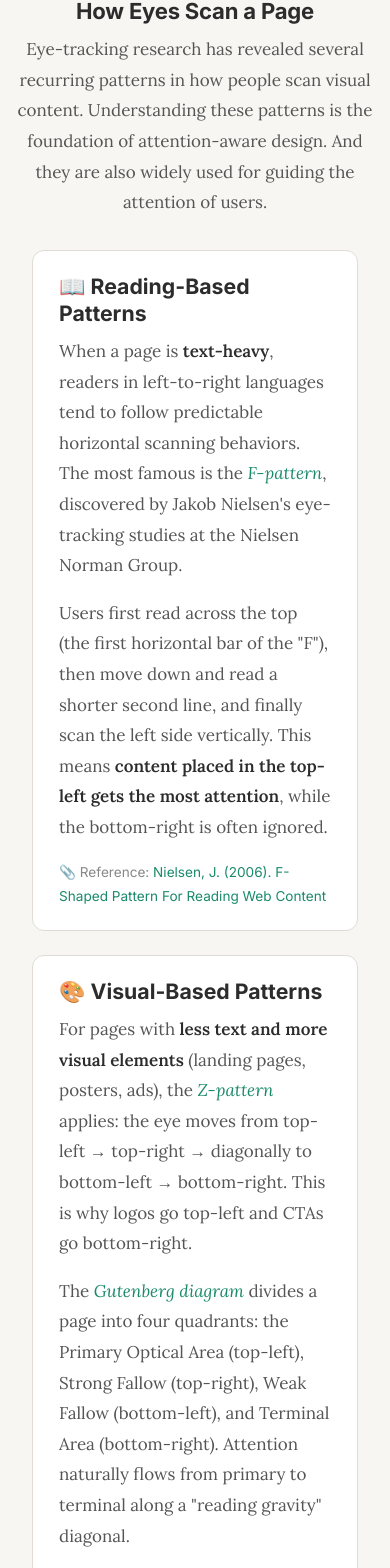
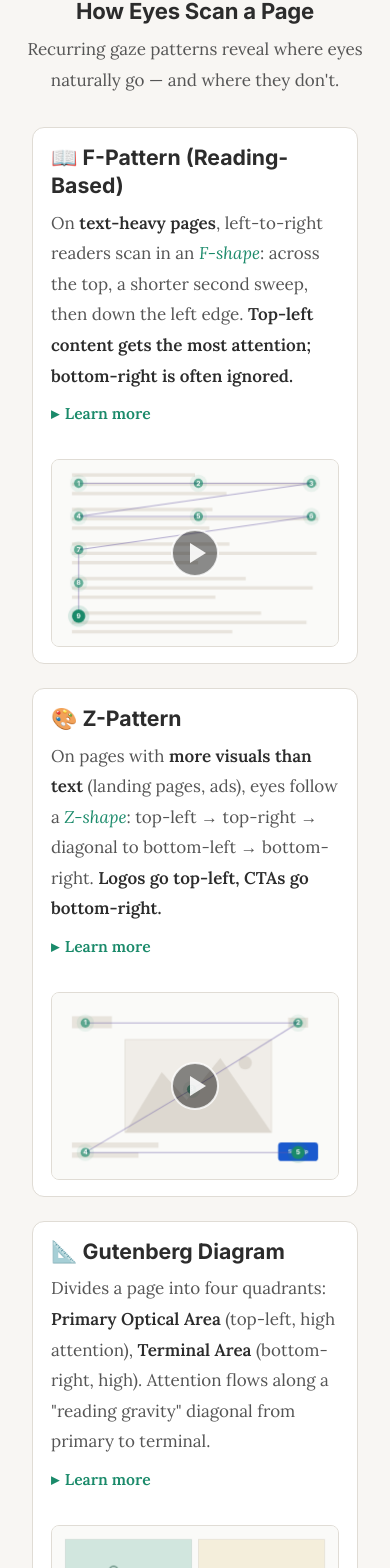
Before and after one commit to Belown/individual_blog, a React (Vite) app: page / in a window 390 px wide. Shown: the part 4254-5822 px from the top of the page. Built offline with nearby package versions, Linux system fonts and the light colour scheme.

Commit message:
feat: enhance PatternsSection with responsive layout and improved demo interactions

```diff
--- a/src/components/PatternsSection/PatternsSection.css
+++ b/src/components/PatternsSection/PatternsSection.css
@@ -1,3 +1,4 @@
+/* ── Explanation card (single block per pattern) ── */
 .ps-expl-block {
   margin-bottom: 24px;
   padding: 22px 26px;
@@ -7,6 +8,109 @@
   transition: border-color 200ms ease, box-shadow 200ms ease;
 }
 
+.ps-expl-block p {
+  margin-bottom: 8px;
+}
+
+.ps-expl-block p:last-of-type {
+  margin-bottom: 0;
+}
+
+/* ── Inner flex layout: text left, demo right ── */
+.ps-block-inner {
+  display: flex;
+  gap: 28px;
+  align-items: flex-start;
+}
+
+.ps-block-text {
+  flex: 1 1 0;
+  min-width: 0;
+}
+
+/* Demo column */
+.ps-block-inner > .ps-demo-inline {
+  flex: 0 0 380px;
+  max-width: 420px;
+}
+
+/* ── Inline demo (canvas + overlay play button) ── */
+.ps-demo-inline {
+  position: relative;
+  display: flex;
+  flex-direction: column;
+  align-items: flex-start;
+}
+
+.ps-demo-inline .demo-canvas {
+  width: 100%;
+  border-radius: var(--radius-md, 8px);
+  border: 1px solid var(--border);
+  cursor: pointer;
+}
+
+/* Video-player-style overlay play button */
+.ps-play-overlay {
+  position: absolute;
+  inset: 0;
+  display: flex;
+  align-items: center;
+  justify-content: center;
+  background: transparent;
+  border: none;
+  cursor: pointer;
+  padding: 0;
+  z-index: 2;
+  transition: opacity 200ms ease;
+}
+
+.ps-play-overlay:hover svg circle {
+  fill: rgba(0, 0, 0, 0.6);
+}
+
+.ps-play-overlay:active svg circle {
+  fill: rgba(0, 0, 0, 0.7);
+}
+
+/* ── Learn-more accordion ── */
+.ps-learn-more {
+  margin: 8px 0 4px;
+  font-size: 0.92rem;
+  color: var(--text-secondary, var(--text-muted));
+}
+
+.ps-learn-more summary {
+  cursor: pointer;
+  font-weight: 600;
+  color: var(--accent, var(--purple));
+  user-select: none;
+  list-style: none;
+  display: flex;
+  align-items: center;
+  gap: 6px;
+}
+
+.ps-learn-more summary::-webkit-details-marker {
+  display: none;
+}
+
+.ps-learn-more summary::before {
+  content: '▸';
+  display: inline-block;
+  transition: transform 200ms ease;
+}
+
+.ps-learn-more[open] summary::before {
+  transform: rotate(90deg);
+}
+
+.ps-learn-more p {
+  margin: 8px 0 0 16px;
+  line-height: 1.55;
+  color: var(--text-secondary, var(--text-muted));
+}
+
+/* ── Reference link ── */
 .ps-ref-link {
   font-size: 0.8rem;
   color: var(--text-muted);
@@ -15,25 +119,21 @@
   font-family: 'Inter', sans-serif;
 }
 
-.ps-pattern-grid {
-  display: grid;
-  grid-template-columns: repeat(2, 1fr);
-  gap: 16px;
-  max-width: 1060px;
-  margin: 0 auto;
-  padding: 0 24px;
+/* ── Responsive ── */
+@media (max-width: 880px) {
+  .ps-block-inner {
+    flex-direction: column;
+  }
+
+  .ps-block-inner > .ps-demo-inline {
+    flex: 1 1 auto;
+    max-width: 100%;
+    width: 100%;
+  }
 }
 
-.ps-pattern-card {
-  display: flex;
-  flex-direction: column;
-  overflow: hidden;
-}
-
-
 @media (max-width: 680px) {
-  .ps-pattern-grid {
-    grid-template-columns: 1fr;
-    padding: 0 16px;
+  .ps-expl-block {
+    padding: 16px 18px;
   }
 }
--- a/src/components/PatternsSection/PatternsSection.jsx
+++ b/src/components/PatternsSection/PatternsSection.jsx
@@ -83,7 +83,7 @@ function PatternCanvas({ pattern, label }) {
       ctx.fillRect(30, 240, 100, 8);
 
       // CTA button
-      ctx.fillStyle = c.ctaBlue;
+      ctx.fillStyle = c.ctaBlue
       const bx = 340, by = 225, bw = 60, bh = 28, br = 5;
       ctx.beginPath();
       ctx.moveTo(bx+br,by); ctx.lineTo(bx+bw-br,by); ctx.quadraticCurveTo(bx+bw,by,bx+bw,by+br);
@@ -302,12 +302,20 @@ function PatternCanvas({ pattern, label }) {
   }, [playing, pts, drawScene]);
 
   return (
-    <div className="card ps-pattern-card">
-      <h4 style={{ marginBottom: 6 }}>{label}</h4>
-      <canvas ref={ref} className="demo-canvas" style={{ aspectRatio: '430 / 280', marginBottom: 12, cursor: 'not-allowed' }} />
-      <button className="btn btn-primary btn-sm" style={{ minWidth: 120, height: 32 }} onClick={() => setPlaying(true)} disabled={playing}>
-        {playing ? 'Playing…' : '▶ Play'}
+    <div className="ps-demo-inline" style={{ position: 'relative' }}>
+      <canvas ref={ref} className="demo-canvas" style={{ aspectRatio: '430 / 280' }} />
+      {!playing && (
+        <button
+          className="ps-play-overlay"
+          onClick={() => setPlaying(true)}
+          aria-label={`Play ${label} animation`}
+        >
+          <svg width="48" height="48" viewBox="0 0 48 48" fill="none">
+            <circle cx="24" cy="24" r="23" fill="rgba(0,0,0,0.45)" stroke="rgba(255,255,255,0.8)" strokeWidth="2" />
+            <polygon points="19,14 19,34 35,24" fill="rgba(255,255,255,0.9)" />
+          </svg>
         </button>
+      )}
     </div>
   );
 }
@@ -320,78 +328,121 @@ export default function PatternsSection() {
         <div className="section-header">
           <span className="badge badge-purple">Gaze Patterns</span>
           <h2>How Eyes Scan a Page</h2>
-          <p className="section-subtitle" style={{ maxWidth:'8000px' }}>
-            Eye-tracking research has revealed several recurring patterns in how people scan
-            visual content. Understanding these patterns is the foundation of attention-aware design. And they are also widely used for guiding the attention of users.
+          <p className="section-subtitle" style={{ maxWidth: '800px' }}>
+            Recurring gaze patterns reveal where eyes naturally go — and where they don&apos;t.
           </p>
         </div>
 
         <div className="container">
+          {/* ── F-Pattern ── */}
           <div className="ps-expl-block">
-            <h3 style={{ marginBottom: 8 }}>📖 Reading-Based Patterns</h3>
+            <div className="ps-block-inner">
+              <div className="ps-block-text">
+                <h3 style={{ marginBottom: 8 }}>📖 F-Pattern (Reading-Based)</h3>
                 <p>
-              When a page is <strong>text-heavy</strong>, readers in left-to-right languages tend to
-              follow predictable horizontal scanning behaviors. The most famous is the <em>F-pattern</em>,
-              discovered by Jakob Nielsen&apos;s eye-tracking studies at the Nielsen Norman Group.
+                  On <strong>text-heavy pages</strong>, left-to-right readers scan in an
+                  {' '}<em>F-shape</em>: across the top, a shorter second sweep, then down the
+                  left edge. <strong>Top-left content gets the most attention; bottom-right
+                  is often ignored.</strong>
                 </p>
+                <details className="ps-learn-more">
+                  <summary>Learn more</summary>
                   <p>
-              Users first read across the top (the first horizontal bar of the &quot;F&quot;), then move down
-              and read a shorter second line, and finally scan the left side vertically. This means
-              <strong> content placed in the top-left gets the most attention</strong>, while the
-              bottom-right is often ignored.
+                    Jakob Nielsen&apos;s eye-tracking studies showed users first read across the
+                    top (the first bar of the &quot;F&quot;), then move down for a shorter second line,
+                    and finally scan vertically along the left side.
                   </p>
                   <p className="ps-ref-link">
-              📎 Reference: <a href="https://www.nngroup.com/articles/f-shaped-pattern-reading-web-content-discovered/" target="_blank" rel="noopener noreferrer">Nielsen, J. (2006). F-Shaped Pattern For Reading Web Content</a>
+                    📎 <a href="https://www.nngroup.com/articles/f-shaped-pattern-reading-web-content-discovered/" target="_blank" rel="noopener noreferrer">Nielsen, J. (2006). F-Shaped Pattern</a>
                   </p>
+                </details>
               </div>
-
-          <div className="ps-expl-block">
-            <h3 style={{ marginBottom: 8 }}>🎨 Visual-Based Patterns</h3>
-            <p>
-              For pages with <strong>less text and more visual elements</strong> (landing pages,
-              posters, ads), the <em>Z-pattern</em> applies: the eye moves from top-left → top-right
-              → diagonally to bottom-left → bottom-right. This is why logos go top-left and CTAs
-              go bottom-right.
-            </p>
-            <p>
-              The <em>Gutenberg diagram</em> divides a page into four quadrants: the Primary Optical
-              Area (top-left), Strong Fallow (top-right), Weak Fallow (bottom-left), and Terminal
-              Area (bottom-right). Attention naturally flows from primary to terminal along a
-              &quot;reading gravity&quot; diagonal.
-            </p>
-            <p className="ps-ref-link">
-              📎 References: <a href="https://vanseodesign.com/web-design/3-design-layouts/#:~:text=3%20Design%20Layouts%3A%20Gutenberg%20Diagram,-Pattern%2C%20And%20F-Pattern" target="_blank" rel="noopener noreferrer">Z-Pattern</a> · <a href="https://medium.com/user-experience-3/the-gutenberg-diagram-in-web-design-e5347c172627" target="_blank" rel="noopener noreferrer">Gutenberg Diagram</a>
-            </p>
-          </div>
-
-          <div className="ps-expl-block">
-            <h3 style={{ marginBottom: 8 }}>📊 The Layer-Cake Pattern</h3>
-            <p>
-              A variation of the F-pattern where users <strong>only read headings and subheadings</strong>,
-              skipping body text entirely. The scanpath looks like horizontal &quot;layers&quot; separated
-              by vertical jumps — like a layer cake. This is extremely common on mobile devices
-              and content-heavy pages.
-            </p>
-            <p className="ps-ref-link">
-              📎 Reference: <a href="https://www.nngroup.com/articles/layer-cake-pattern-scanning/" target="_blank" rel="noopener noreferrer">The Layer-Cake Pattern of Scanning Content on the Web</a>
-            </p>
+              <PatternCanvas pattern="f-pattern" label="F-Pattern" />
             </div>
           </div>
 
-        <h3 style={{ textAlign: 'center', marginBottom: 8, marginTop: 40, fontFamily: "'Inter', sans-serif" }}>
-          Interactive Pattern Demos
-        </h3>
-        <p className="interaction-hint" style={{ justifyContent: 'center', marginBottom: 16 }}>
-          Click &quot;Play&quot; to watch each pattern unfold step by step
+          {/* ── Z-Pattern ── */}
+          <div className="ps-expl-block">
+            <div className="ps-block-inner">
+              <div className="ps-block-text">
+                <h3 style={{ marginBottom: 8 }}>🎨 Z-Pattern</h3>
+                <p>
+                  On pages with <strong>more visuals than text</strong> (landing pages, ads),
+                  eyes follow a <em>Z-shape</em>: top-left → top-right → diagonal to
+                  bottom-left → bottom-right. <strong>Logos go top-left, CTAs go
+                  bottom-right.</strong>
                 </p>
-        <div className="ps-pattern-grid">
-          <PatternCanvas pattern="f-pattern" label="F-Pattern" />
+                <details className="ps-learn-more">
+                  <summary>Learn more</summary>
+                  <p>
+                    The Z-pattern is most effective on visually driven layouts with minimal
+                    copy. The diagonal sweep connects the brand identity (top-left) to the
+                    primary call-to-action (bottom-right), making it ideal for landing pages
+                    and advertisements.
+                  </p>
+                  <p className="ps-ref-link">
+                    📎 <a href="https://vanseodesign.com/web-design/3-design-layouts/#:~:text=3%20Design%20Layouts%3A%20Gutenberg%20Diagram,-Pattern%2C%20And%20F-Pattern" target="_blank" rel="noopener noreferrer">Z-Pattern &amp; Design Layouts</a>
+                  </p>
+                </details>
+              </div>
               <PatternCanvas pattern="z-pattern" label="Z-Pattern" />
+            </div>
+          </div>
+
+          {/* ── Gutenberg Diagram ── */}
+          <div className="ps-expl-block">
+            <div className="ps-block-inner">
+              <div className="ps-block-text">
+                <h3 style={{ marginBottom: 8 }}>📐 Gutenberg Diagram</h3>
+                <p>
+                  Divides a page into four quadrants: <strong>Primary Optical Area</strong>{' '}
+                  (top-left, high attention), <strong>Terminal Area</strong> (bottom-right,
+                  high). Attention flows along a &quot;reading gravity&quot; diagonal from primary
+                  to terminal.
+                </p>
+                <details className="ps-learn-more">
+                  <summary>Learn more</summary>
+                  <p>
+                    The two remaining zones — Strong Fallow (top-right) and Weak Fallow
+                    (bottom-left) — receive less attention. Designers use this model to place
+                    key content along the gravity diagonal and avoid burying important
+                    elements in the fallow areas.
+                  </p>
+                  <p className="ps-ref-link">
+                    📎 <a href="https://medium.com/user-experience-3/the-gutenberg-diagram-in-web-design-e5347c172627" target="_blank" rel="noopener noreferrer">Gutenberg Diagram in Web Design</a>
+                  </p>
+                </details>
+              </div>
               <PatternCanvas pattern="gutenberg" label="Gutenberg Diagram" />
+            </div>
+          </div>
+
+          {/* ── Layer-Cake Pattern ── */}
+          <div className="ps-expl-block">
+            <div className="ps-block-inner">
+              <div className="ps-block-text">
+                <h3 style={{ marginBottom: 8 }}>📊 Layer-Cake Pattern</h3>
+                <p>
+                  Users <strong>only read headings and subheadings</strong>, skipping body
+                  text entirely. The scanpath looks like horizontal &quot;layers&quot; separated by
+                  vertical jumps — common on mobile and content-heavy pages.
+                </p>
+                <details className="ps-learn-more">
+                  <summary>Learn more</summary>
+                  <p>
+                    A variation of the F-pattern, the &quot;layer cake&quot; emerges when pages use
+                    clear heading hierarchy. Users jump between bold headings, reading just
+                    enough to decide whether the section is relevant before skipping ahead.
+                  </p>
+                  <p className="ps-ref-link">
+                    📎 <a href="https://www.nngroup.com/articles/layer-cake-pattern-scanning/" target="_blank" rel="noopener noreferrer">The Layer-Cake Pattern of Scanning Content on the Web</a>
+                  </p>
+                </details>
+              </div>
               <PatternCanvas pattern="layer-cake" label="Layer-Cake Pattern" />
             </div>
+          </div>
 
-        <div className="container">
           <div className="insight-box" style={{ maxWidth: 640, margin: '36px auto 0' }}>
             💡 <strong>Key insight:</strong> The design of a page doesn&apos;t just <em>display</em> content —
             it actively shapes the scanpath. By understanding these natural patterns, designers
--- a/src/components/SandboxSection/SandboxSection.jsx
+++ b/src/components/SandboxSection/SandboxSection.jsx
@@ -3,7 +3,7 @@ import ScanpathChallenge from '../ScanpathChallenge/ScanpathChallenge';
 
 export default function SandboxSection() {
   return (
-    <section id="sandbox" className="section" style={{ background: 'var(--bg-secondary)' }}>
+    <section id="sandbox" className="section" style={{ background: 'var(--bg-secondary)', paddingBottom: '20px' }}>
       <div className="container-wide">
         <div className="section-header">
           <span className="badge badge-green">Sandbox</span>
```
Lines whose indentation alone changed are shown as unchanged.
